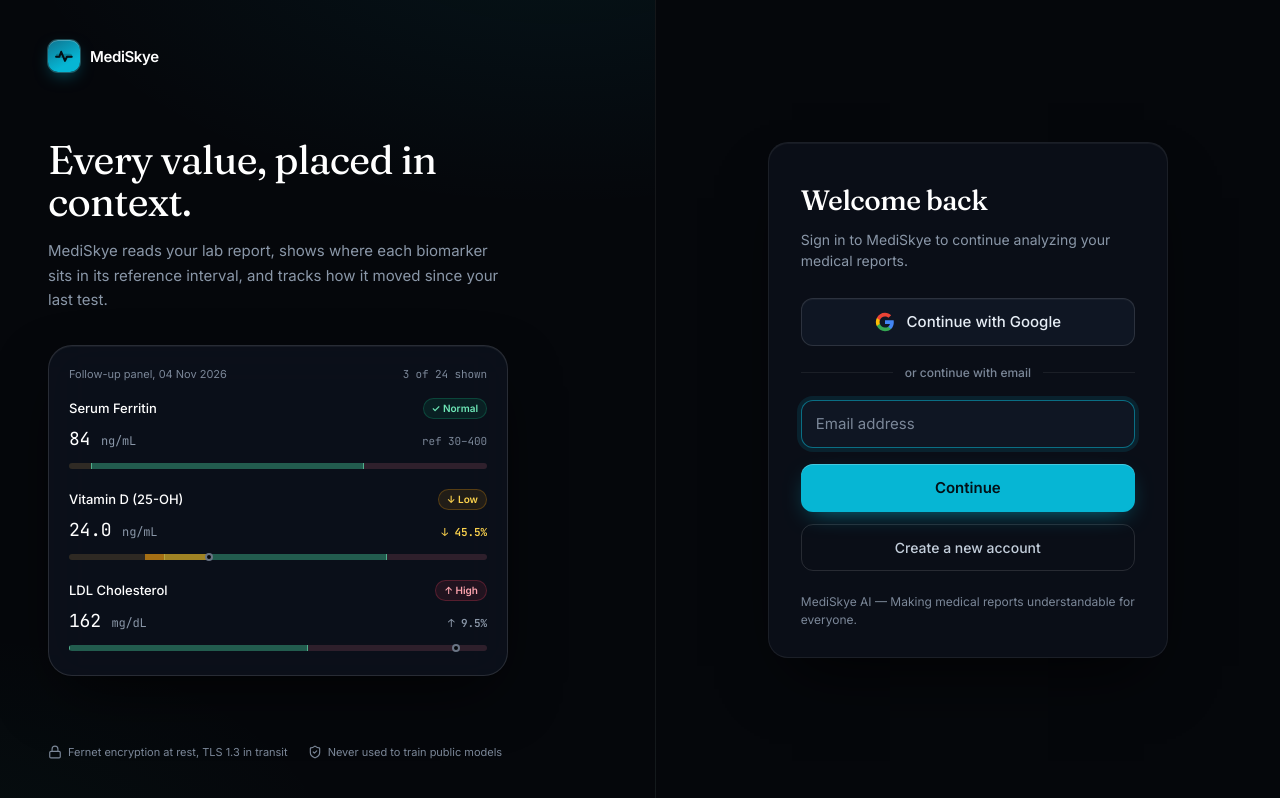
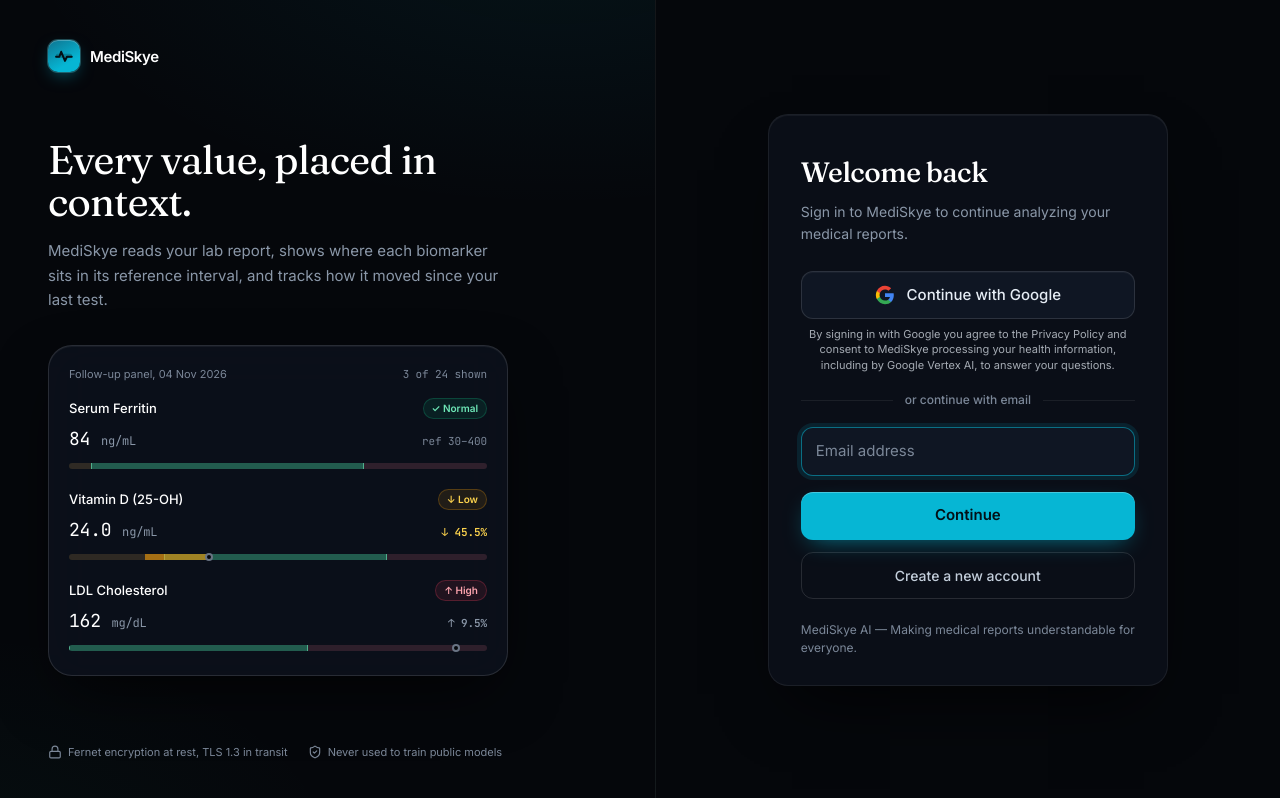
Before and after one commit to AdityaSharma2k04/MediSkye, a React (Vite) app in the folder frontend/: page /login in a window 1280 px wide. Built offline with nearby package versions, Linux system fonts and the light colour scheme; no server answers.

Commit message:
feat(login): add health-data consent notice under Google sign-in

```diff
--- a/frontend/src/components/Login.jsx
+++ b/frontend/src/components/Login.jsx
@@ -330,6 +330,16 @@ export default function Login() {
           )}
         </button>
 
+        <p
+          data-testid="google-consent-note"
+          style={{ marginTop: 8, fontSize: 11, lineHeight: 1.4, textAlign: 'center', opacity: 0.7 }}
+        >
+          {t(
+            'auth.google_consent_note',
+            'By signing in with Google you agree to the Privacy Policy and consent to MediSkye processing your health information, including by Google Vertex AI, to answer your questions.'
+          )}
+        </p>
+
         {/* Divider */}
         <div className="login-divider login-divider-subtle">
           <span>{t('auth.or_email', 'or continue with email')}</span>
--- a/frontend/src/locales/en/translation.json
+++ b/frontend/src/locales/en/translation.json
@@ -95,6 +95,7 @@
     "google_signup": "Sign up with Google",
     "google_signing_in": "Signing in with Google...",
     "google_signing_up": "Signing up with Google...",
+    "google_consent_note": "By signing in with Google you agree to the Privacy Policy and consent to MediSkye processing your health information, including by Google Vertex AI, to answer your questions.",
     "or_email": "or continue with email",
     "email_placeholder": "Email address",
     "password_placeholder": "Password",
--- a/frontend/src/locales/hi/translation.json
+++ b/frontend/src/locales/hi/translation.json
@@ -95,6 +95,7 @@
     "google_signup": "Google के साथ साइन अप करें",
     "google_signing_in": "Google से साइन इन हो रहा है...",
     "google_signing_up": "Google से साइन अप हो रहा है...",
+    "google_consent_note": "Google से साइन इन करके आप गोपनीयता नीति से सहमत होते हैं और MediSkye को आपके स्वास्थ्य संबंधी जानकारी (Google Vertex AI सहित) को संसाधित करने की सहमति देते हैं, ताकि आपके प्रश्नों का उत्तर दिया जा सके।",
     "or_email": "या ईमेल के साथ जारी रखें",
     "email_placeholder": "ईमेल पता",
     "password_placeholder": "पासवर्ड",
```
